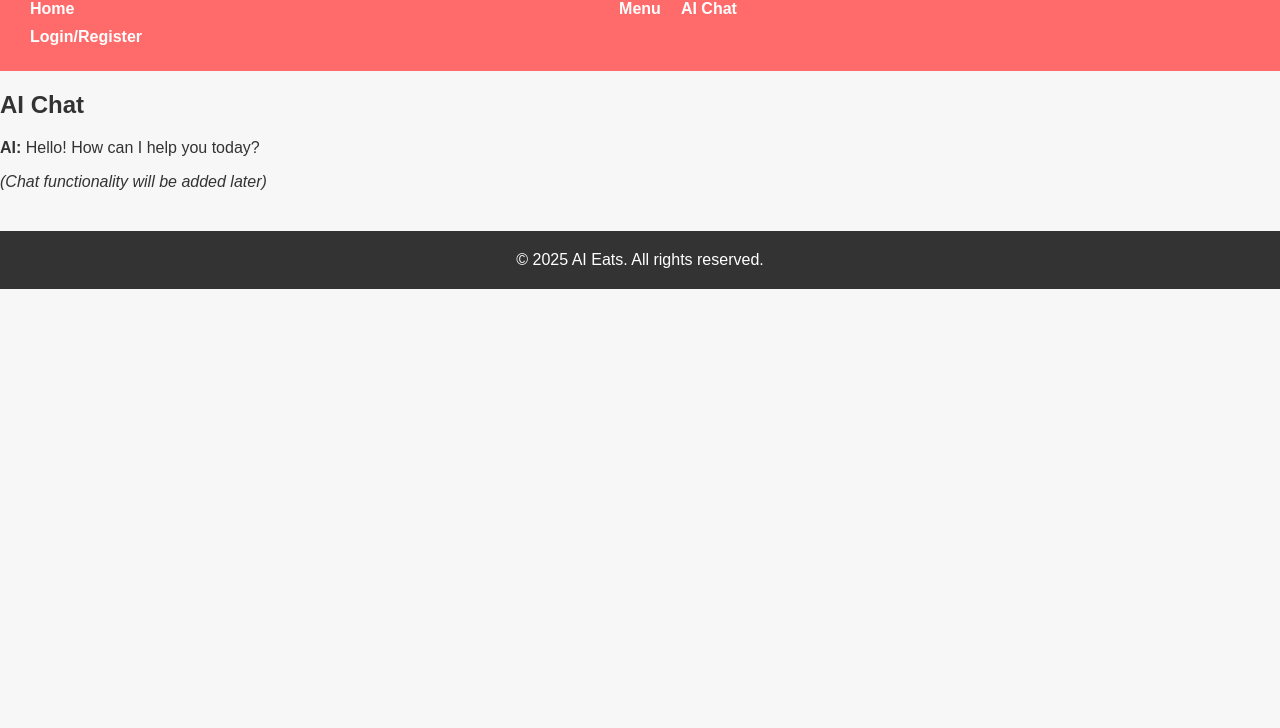
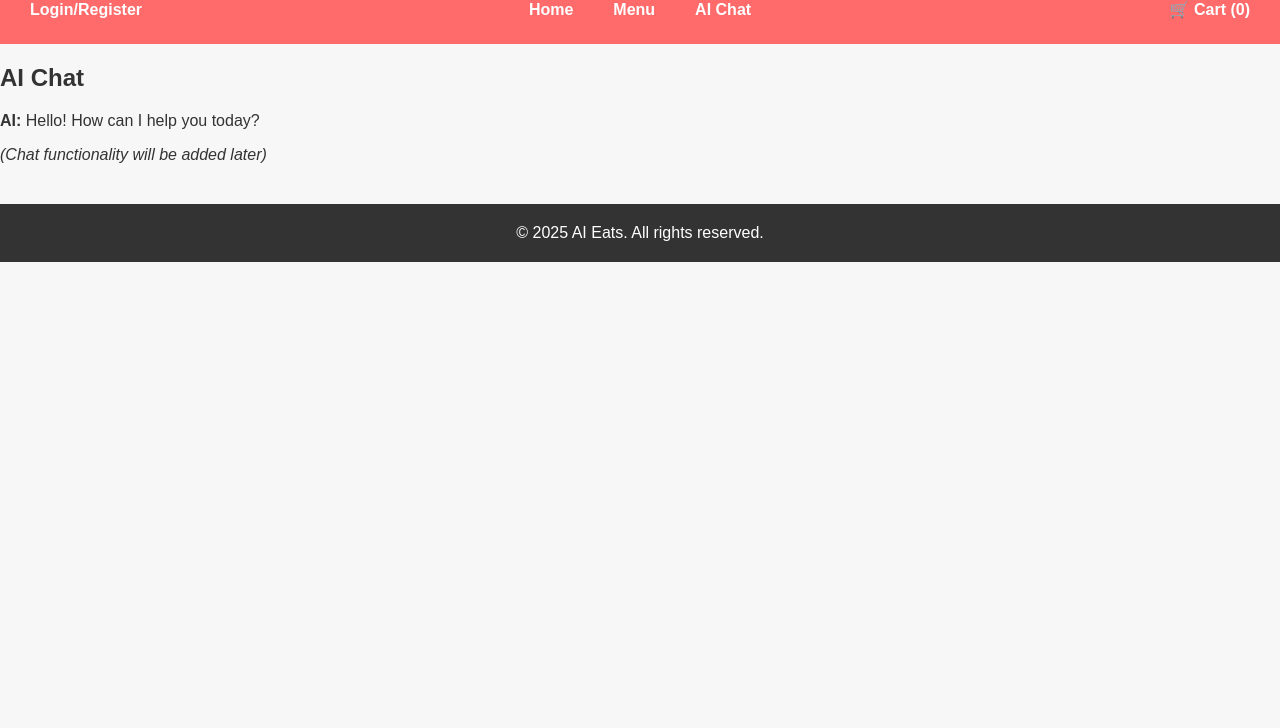
Before and after one commit to kritanbaniya/Resturant322, a plain HTML site: page Front_End_of_AI_Eats/chat.html in a window 1280 px wide. Shown: the part 72-800 px from the top of the page. Drawn offline with Linux system fonts and the light colour scheme.

Commit message:
Refactor navigation layout in chat.html

```diff
--- a/Front_End_of_AI_Eats/chat.html
+++ b/Front_End_of_AI_Eats/chat.html
@@ -7,13 +7,24 @@
   <link rel="stylesheet" href="style.css">
 </head>
 <body>
+  <!-- HEADER -->
   <header>
     <h1>AI Eats</h1>
+
     <nav>
-      <a href="index.html">Home</a>
-      <a href="menu.html">Menu</a>
-      <a href="chat.html">AI Chat</a>
-      <a href="login.html">Login/Register</a>
+      <div class="nav-left">
+        <a href="login.html">Login/Register</a>
+      </div>
+
+      <div class="nav-center">
+        <a href="index.html">Home</a>
+        <a href="menu.html">Menu</a>
+        <a href="chat.html">AI Chat</a>
+      </div>
+
+      <div class="nav-right">
+        <a href="cart.html">🛒 Cart (<span id="cart-count">0</span>)</a>
+      </div>
     </nav>
   </header>
 
```
